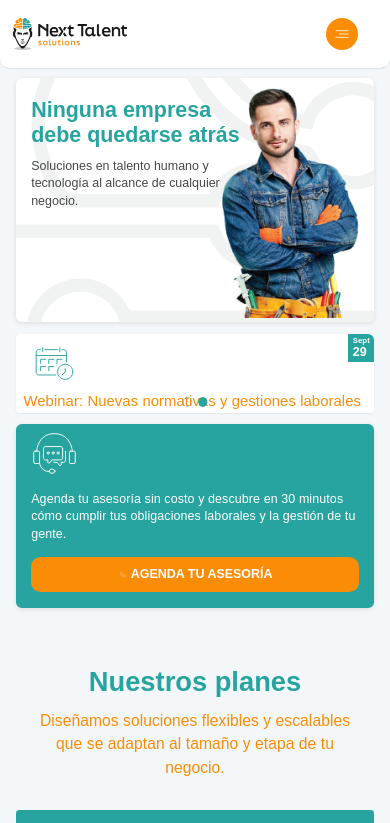
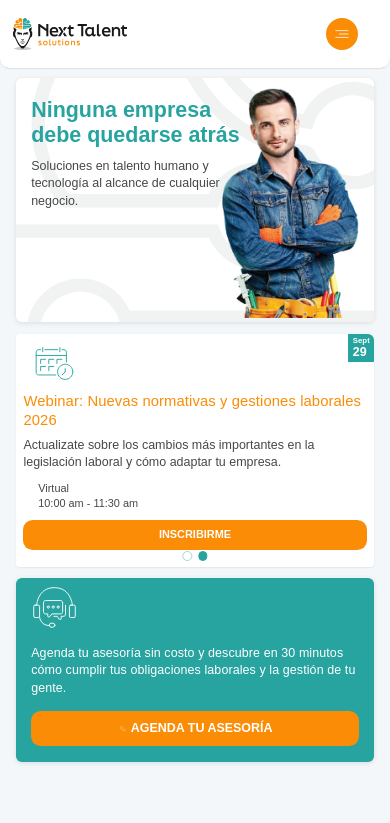
Before and after one commit to AngelOso20/PAGE-NEXT-TALENT, a Next.js app: page / in a window 390 px wide. Shown: the top 823 px of the page. Built offline with nearby package versions, Linux system fonts and the light colour scheme; a web font is replaced by a local one.

Commit message:
home responsive celular

```diff
--- a/src/components/HeroSection/HeroCarousel.module.css
+++ b/src/components/HeroSection/HeroCarousel.module.css
@@ -292,6 +292,11 @@
     box-shadow: 0 0.3vw 1.5vw rgba(0, 0, 0, 0.1);
   }
 
+  /* Asegurar que el cuadro del webinar también use altura automática en móvil */
+  .eventCarouselCard {
+    height: auto !important; /* Forzar altura automática en móvil */
+  }
+
   .eventDate {
     padding: 0.8vw 1.2vw; /* Reducido para móviles */
     border-radius: 0 1.5vw 0 0;
```
